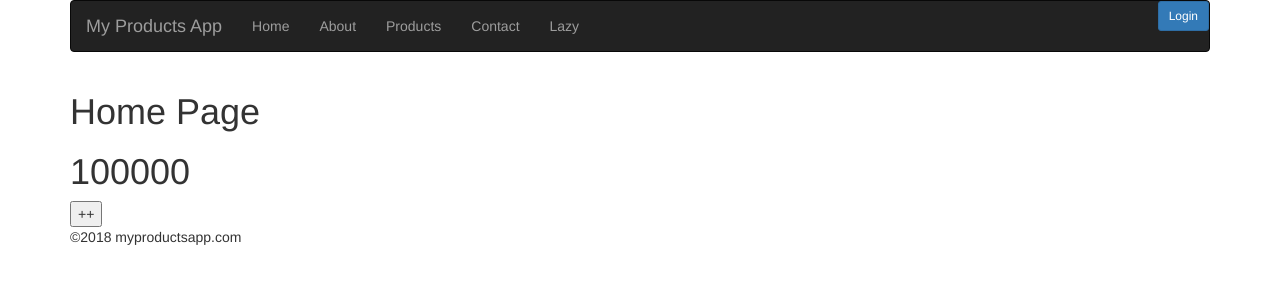
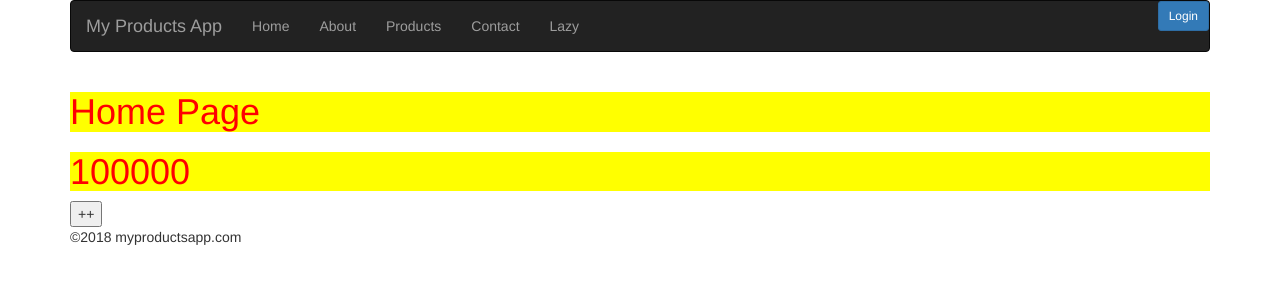
Before and after one commit to Mujib517/angular.ui, an Angular app: page / in a window 1280 px wide. Shown: the top 300 px of the page. Built offline with nearby package versions, Linux system fonts and the light colour scheme; no server answers.

Commit message:
View Encapsulation

```diff
--- a/src/app/home/home.component.ts
+++ b/src/app/home/home.component.ts
@@ -1,15 +1,24 @@
-import { Component, OnInit, OnChanges, OnDestroy, DoCheck } from "@angular/core";
+import { Component, OnInit, OnChanges, OnDestroy, DoCheck, ViewEncapsulation } from "@angular/core";
 import { ConsoleLogger } from "../shared/console.logger";
 import { HttpClient } from "@angular/common/http";
 
+//view encapsulation
+//shadow dom
 @Component({
     selector: 'app-home',
+    encapsulation: ViewEncapsulation.Emulated,
     template: `
        <h1>Home Page</h1>
 
        <h1>{{count}}</h1>
        <button (click)="inc()">++</button>
-    `
+    `,
+    styles: [`h1
+    {
+        color:red;
+        background-color:yellow
+    }
+    `]
 })
 export class HomeComponent implements OnInit, OnChanges, OnDestroy, DoCheck {
 
--- /dev/null
+++ b/src/app/home/home.css
@@ -0,0 +1,3 @@
+h1{
+    background-color:yellow;
+}
```
